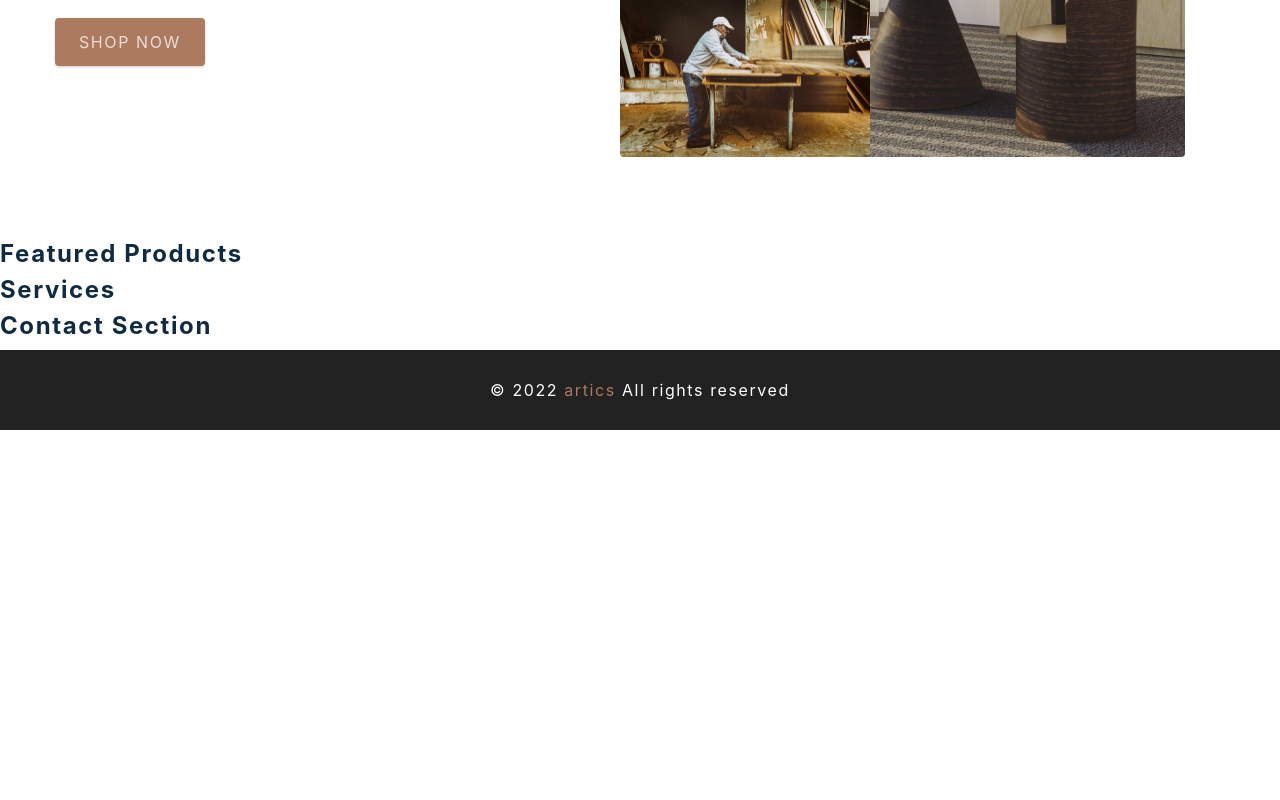
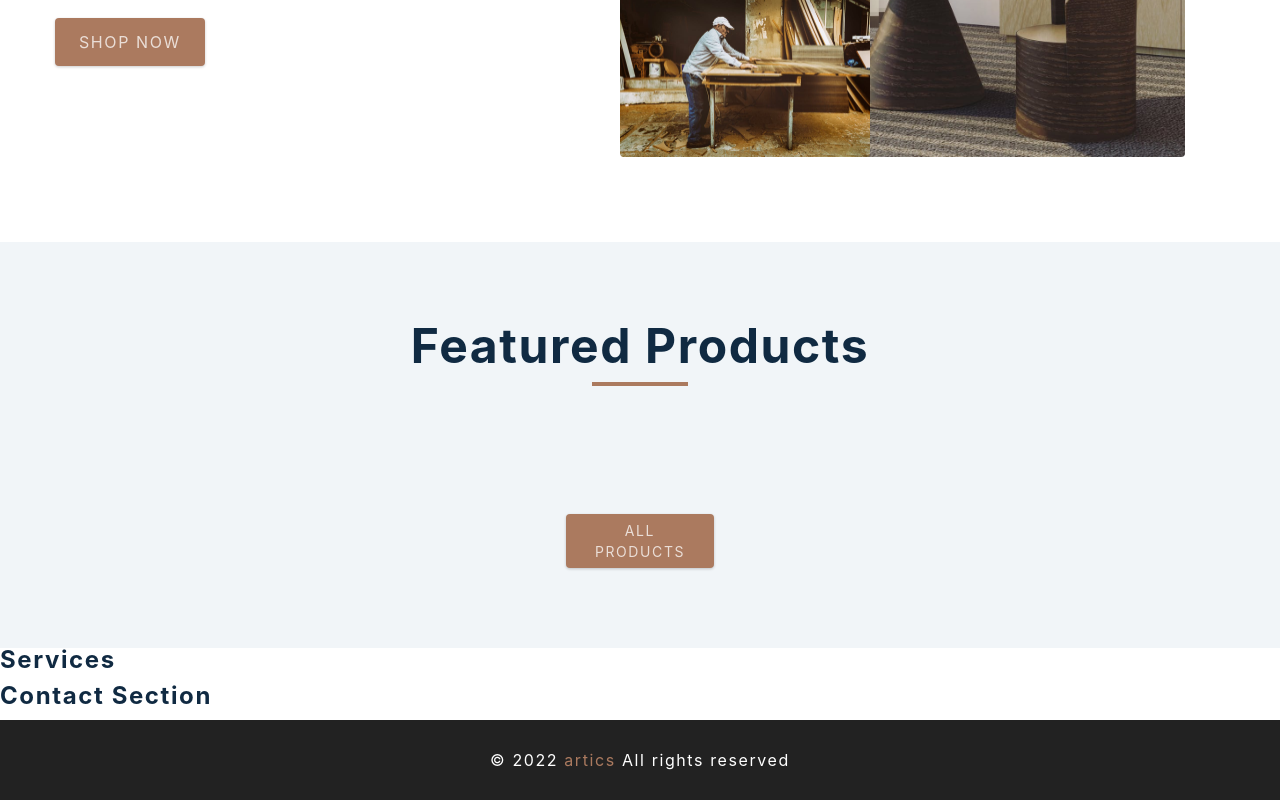
Before and after one commit to mkcriollo/artics, a React (Create React App) app: page / in a window 1280 px wide. Shown: the part 558-1358 px from the top of the page. Before the commit the page ends 988 px from the top, so only its background shows below. Built offline with nearby package versions, Linux system fonts and the light colour scheme; the HTML template or start-up script is replaced by a standard one.

Commit message:
feature draft finished

```diff
--- a/src/components/FeaturedProducts.js
+++ b/src/components/FeaturedProducts.js
@@ -1,14 +1,39 @@
-import React from 'react'
-import { useProductsContext } from '../context/products_context'
-import { Link } from 'react-router-dom'
-import styled from 'styled-components'
-import Error from './Error'
-import Loading from './Loading'
-import Product from './Product'
+import React from "react";
+import { useProductsContext } from "../context/products_context";
+import { Link } from "react-router-dom";
+import styled from "styled-components";
+import Error from "./Error";
+import Loading from "./Loading";
+import Product from "./Product";
+
+/*
+to-do:
+- have a loading state to show either loading or feature
+- get products from the context and display 3 - 4 items
+- Error ??
+*/
 
 const FeaturedProducts = () => {
-  return <h4>featured products</h4>
-}
+  if (false) {
+    return (
+      <Wrapper className="section">
+        <Loading />
+      </Wrapper>
+    );
+  }
+  return (
+    <Wrapper className="section">
+      <div className="title">
+        <h1>Featured Products</h1>
+        <div className="underline"></div>
+      </div>
+      <div className="featured section-center"></div>
+      <Link className="btn" to="/products">
+        All Products
+      </Link>
+    </Wrapper>
+  );
+};
 
 const Wrapper = styled.section`
   background: var(--clr-grey-10);
@@ -31,6 +56,6 @@ const Wrapper = styled.section`
       grid-template-columns: repeat(auto-fit, minmax(360px, 1fr));
     }
   }
-`
+`;
 
-export default FeaturedProducts
+export default FeaturedProducts;
--- a/src/components/Loading.js
+++ b/src/components/Loading.js
@@ -1,7 +1,7 @@
-import React from 'react'
+import React from "react";
 
 const Loading = () => {
-  return <h4>loading element</h4>
-}
+  return <div className="loading"></div>;
+};
 
-export default Loading
+export default Loading;
```
